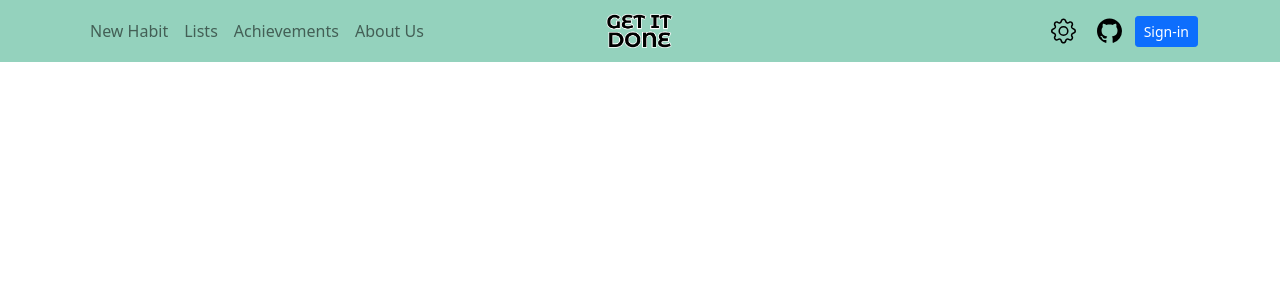
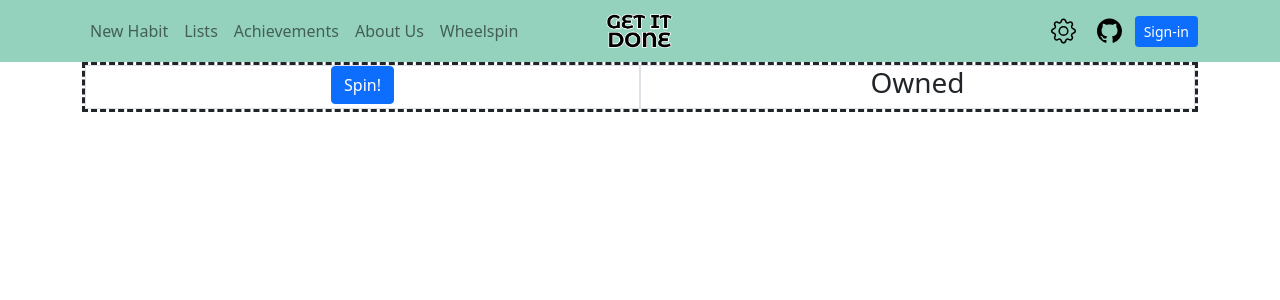
Before and after one commit to ccb1139/Get-it-Done-Gamified-to-do-list, a React (Create React App) app: page /Wheelspin in a window 1280 px wide. Shown: the top 300 px of the page. Built offline with nearby package versions, Linux system fonts and the light colour scheme.

Commit message:
Added wheelspin basics

```diff
--- a/src/App.css
+++ b/src/App.css
@@ -102,3 +102,11 @@
   max-height: 150px;
   max-width: 150px;
 }
+
+/* Wheel Spin */
+#WsMain{
+  border-style: dashed;
+  width: auto;
+  margin: auto;
+  text-align: center;
+}
--- a/src/App.js
+++ b/src/App.js
@@ -5,6 +5,7 @@ import Home from './components/Home';
 import DailyView from './components/DailyView';
 import Achievements from './components/Achievements';
 import NewHabit from './components/NewHabit';
+import Wheelspin from './components/Wheelspin';
 import React from "react";
 import { BrowserRouter as Router, Routes, Route} from 'react-router-dom';
 
@@ -20,6 +21,8 @@ function App() {
         <Route path="/Tasks" element={<DailyView />} />
         <Route path="/Achievements" element={<Achievements />} />
         <Route path="/AboutUs" element={<Home />} />
+        {/* Temp wheel spin button on nav bar */}
+        <Route path="/Wheelspin" element={<Wheelspin/>} />
       </Routes>
 
     </Router>
--- a/src/components/Achievements.js
+++ b/src/components/Achievements.js
@@ -2,10 +2,13 @@ import 'bootstrap/dist/css/bootstrap.css'
 import Achievement from './Achievement'
 import badgeTmp from '../img/badgePlaceHolder.png'
 import donutPH from '../img/DonutPlaceHolder.png'
+import Wheelspin from './Wheelspin'
+
 
 const Achievements = () => {
+
     return (
-        <div className='overview col-sm-8 col-lg-8'>
+        <div className='overview col-10'>
             <Achievement badge={badgeTmp} donut={donutPH} title="Place Holder 1"
                 description="This is an example of an achievement"/>
             <Achievement badge={badgeTmp} donut={donutPH} title="Place Holder 2"
--- a/src/components/Nav.js
+++ b/src/components/Nav.js
@@ -32,6 +32,8 @@ const MainNav = () => {
               <Nav.Link as={Link} to="/Tasks"> Lists </Nav.Link>
               <Nav.Link as={Link} to="/Achievements"> Achievements</Nav.Link>
               <Nav.Link as={Link} to="/AboutUs"> About Us</Nav.Link>
+              {/* Temp wheelspin button on nav bar */}
+              <Nav.Link as={Link} to="/Wheelspin"> Wheelspin</Nav.Link>
             </Nav>
 
             <Nav>
--- /dev/null
+++ b/src/components/Wheelspin.js
@@ -0,0 +1,20 @@
+import Button from "react-bootstrap/Button";
+import 'bootstrap/dist/css/bootstrap.css'
+
+const Wheelspin = () => {
+  return (
+    <div className='container'>
+        <div id='WsMain' className='row'>
+            <div id='Spinner' className='col-md-6 border'>
+                <Button variant="primary">Spin!</Button>{' '}
+            </div>
+            <div id='Owned-Items' className='col-md-6 border'>
+                <h3>Owned</h3>
+            </div>
+        </div>
+
+    </div>
+  )
+}
+
+export default Wheelspin
```
